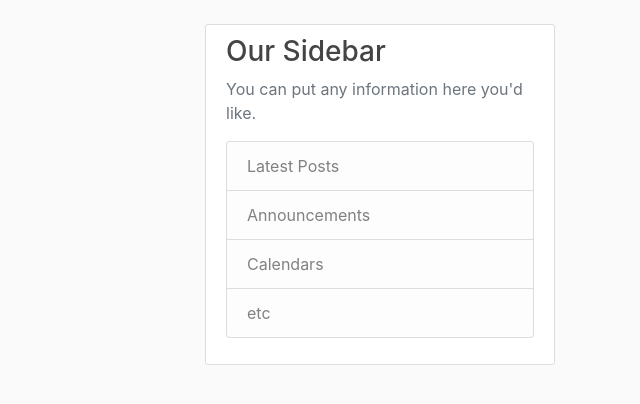
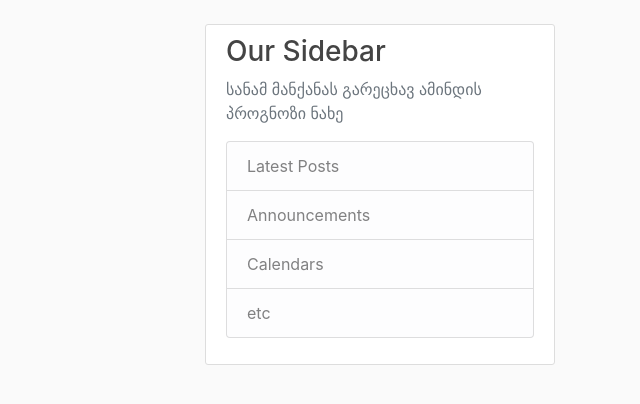
Before and after one commit to MariamKipshidze/car_wash, a Django app: template car_wash_app/templates/car_wash_app/home.html in a window 1280 px wide. Shown: the part 56-460 px from the top of the page, without its empty margins (640-1280 px from the left). Run offline with Django 3.2, Linux system fonts and the light colour scheme; the template is opened without the code that fills it, so the values that code supplies are empty; some libraries are stand-ins or nearby versions.

Commit message:
configuring base.html

```diff
--- a/car_wash_app/templates/car_wash_app/base.html
+++ b/car_wash_app/templates/car_wash_app/base.html
@@ -51,7 +51,7 @@
           <div class="col-md-4">
             <div class="content-section">
               <h3>Our Sidebar</h3>
-              <p class='text-muted'>You can put any information here you'd like.
+              <p class='text-muted'>სანამ მანქანას გარეცხავ ამინდის პროგნოზი ნახე
                 <ul class="list-group">
                   <li class="list-group-item list-group-item-light">Latest Posts</li>
                   <li class="list-group-item list-group-item-light">Announcements</li>
```
